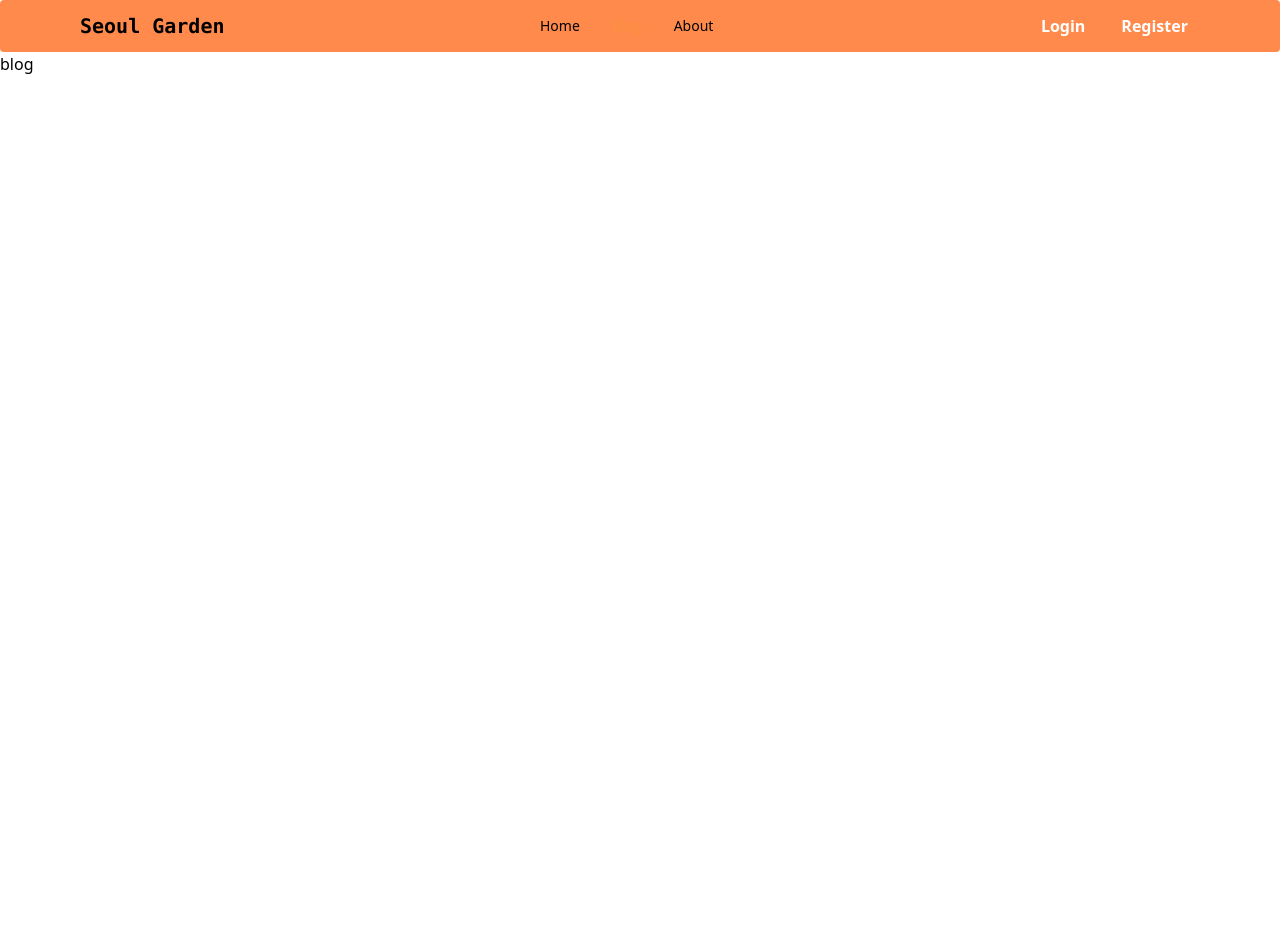
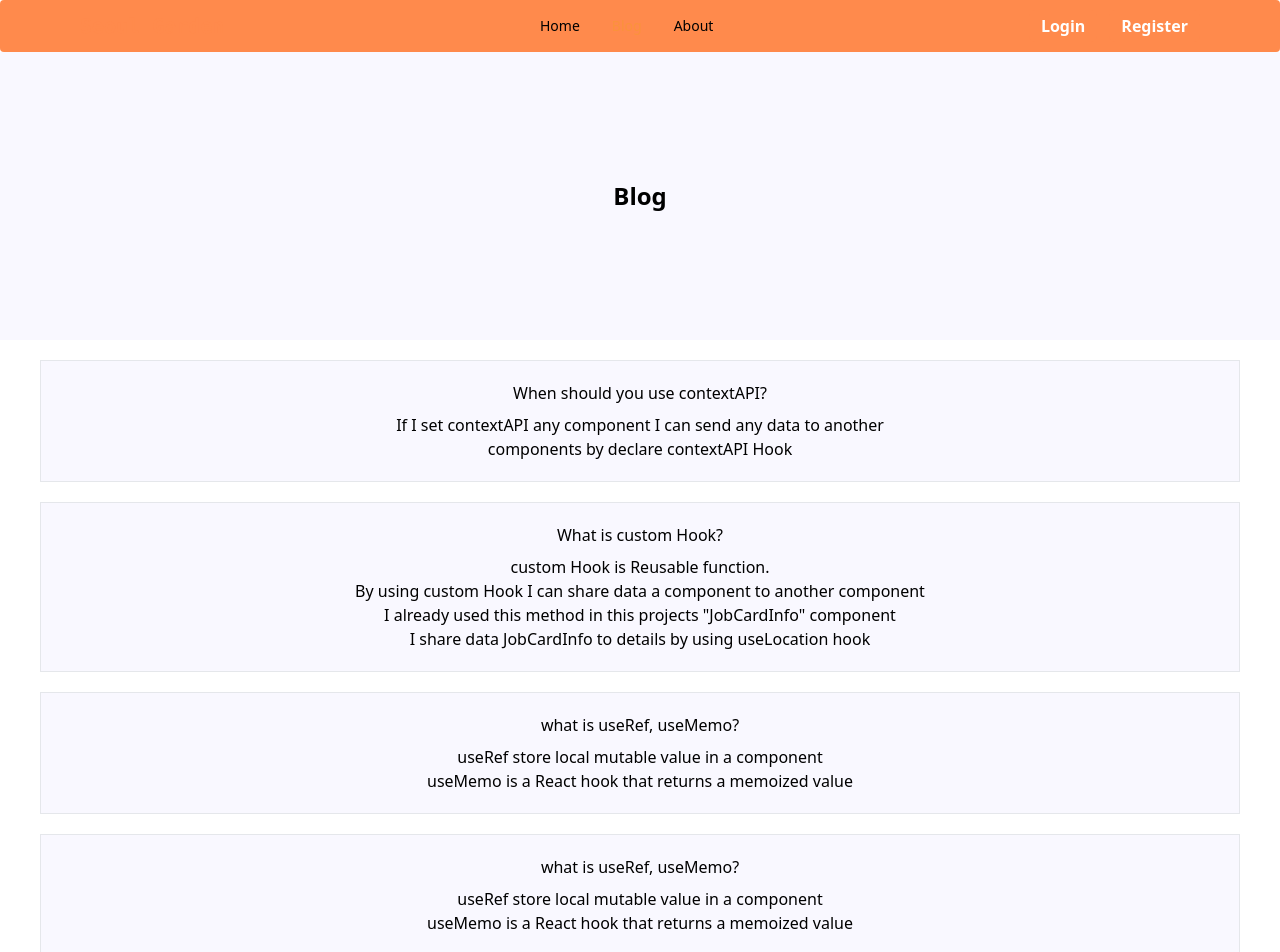
Before and after one commit to FAHIMXGG/Chef-clint, a React (Vite) app: page /blog in a window 1280 px wide. Shown: the top 952 px of the page. Before the commit the page ends 800 px from the top, so only its background shows below. Built offline with nearby package versions, Linux system fonts and the light colour scheme; no server answers.

Commit message:
design end error

```diff
--- a/src/Home/Chef/ChefCard/ChefCard.jsx
+++ b/src/Home/Chef/ChefCard/ChefCard.jsx
@@ -22,7 +22,7 @@
                             src={chef_picture}
                             alt="Bonnie image"
                         />
-                        <h5 className="mb-1 text-xl font-medium text-gray-900 dark:text-white">
+                        <h5 className="mb-1 text-xl font-medium font-mono dark:text-white text-orange-400">
                             {name}
                         </h5>
                         <span className="text-sm text-gray-500 dark:text-gray-400">
@@ -39,7 +39,7 @@
 
                             <Link
                                 to={`/chef/${_id}`}
-                                className="inline-flex items-center rounded-lg border border-gray-300 bg-white py-2 px-4 text-center text-sm font-medium text-gray-900 hover:bg-gray-100 focus:outline-none focus:ring-4 focus:ring-gray-200 dark:border-gray-600 dark:bg-gray-800 dark:text-white dark:hover:border-gray-700 dark:hover:bg-gray-700 dark:focus:ring-gray-700"
+                                className="inline-flex items-center rounded-lg border border-orange-400 bg-white py-2 px-4 text-center text-sm font-medium text-gray-900 hover:bg-gray-100 focus:outline-none focus:ring-4 focus:ring-gray-200 dark:border-gray-600 dark:bg-gray-800 dark:text-white dark:hover:border-gray-700 dark:hover:bg-gray-700 dark:focus:ring-gray-700"
                             >
                                 View Recipes
                             </Link>
--- a/src/Home/Slider/Slider.jsx
+++ b/src/Home/Slider/Slider.jsx
@@ -11,19 +11,19 @@
                     <div className="flex h-full items-center justify-center bg-[url('https://cdn.discordapp.com/attachments/1094651413235253289/1102623982911504454/190130-korean-fried-chicken-horizontal-041-1549304734.png')] bg-cover dark:bg-gray-700 dark:text-white ">
                         <div className=''>
                             <h1 className='text-black text-2xl md:text-4xl font-bold  st'>Korean Fried Chicken</h1> <br />
-                            <center><Link to="/chef/0282e0e58a5c404fbd15261f11c2ab6a"><Button className='bg-orange-500 border-white border-2 hover:bg-orange-900'>Explore!</Button></Link></center>
+                            <center><Link to="/chef/0282e0e58a5c404fbd15261f11c2ab6a"><Button className='bg-orange-400 border-white border-2 hover:bg-orange-900'>Explore!</Button></Link></center>
                         </div>
                     </div>
                     <div className="flex h-full items-center justify-center bg-[url('https://cdn.discordapp.com/attachments/1094651413235253289/1102628606573822064/Crispy-Korean-Fried-Chicken-Wings-4.jpg')] bg-cover dark:bg-gray-700 dark:text-white ">
                         <div>
                             <h1 className='text-black text-2xl md:text-4xl font-bold st'>Korean Fried Chicken Wings</h1> <br />
-                            <center><Link to="/chef/0282e0e58a5c404fbd15261f11c2ab55"><Button className='bg-orange-500 border-white border-2 hover:bg-orange-900'>Explore!</Button></Link></center>
+                            <center><Link to="/chef/0282e0e58a5c404fbd15261f11c2ab55"><Button className='bg-orange-400 border-white border-2 hover:bg-orange-900'>Explore!</Button></Link></center>
                         </div>
                     </div>
                     <div className="flex h-full items-center justify-center bg-[url('https://cdn.discordapp.com/attachments/1094651413235253289/1102628812405100654/maxresdefault.jpg')] bg-cover dark:bg-gray-700 dark:text-white">
                         <div>
                             <h1 className='text-black text-2xl md:text-4xl font-bold st'>Korean Beef Bulgogi</h1> <br />
-                            <center><Link to="/chef/0282e0e58a5c404fbd15261f11c2ab33"><Button className='bg-orange-500 border-white border-2 hover:bg-orange-900'>Explore!</Button></Link></center>
+                            <center><Link to="/chef/0282e0e58a5c404fbd15261f11c2ab33"><Button className='bg-orange-400 border-white border-2 hover:bg-orange-900'>Explore!</Button></Link></center>
                         </div>
                     </div>
                 </Carousel>
--- a/src/Shared/NavBar/NavBar.jsx
+++ b/src/Shared/NavBar/NavBar.jsx
@@ -22,7 +22,7 @@
             >
                 <Navbar.Brand href="https://github.com/FAHIMXGG">
 
-                    <span className="self-center whitespace-nowrap text-xl font-semibold dark:text-white md:ml-16  font-mono">
+                    <span className="self-center whitespace-nowrap text-xl font-semibold dark:text-white md:ml-16  font-mono text-orange-400">
                         Seoul Garden
                     </span>
                 </Navbar.Brand>
--- a/src/page/About/About.jsx
+++ b/src/page/About/About.jsx
@@ -1,9 +1,18 @@
 import React from 'react';
+import Footer from '../../Shared/NavBar/Footer/Footer';
 
 const About = () => {
     return (
         <div>
-
+            <main className="max-w-6xl mx-auto my-8 px-6 md:px-10 mt-32 mb-32">
+                <h1 className="text-3xl font-bold mb-4 text-center">About Our Restaurant</h1>
+                <p className="mb-4">Our restaurant has been serving delicious food to customers since 2010. We take pride in using fresh, locally-sourced ingredients to create our dishes.</p>
+                <p className="mb-4">Our menu features a wide range of options, from classic comfort food to innovative, modern cuisine. Whether you're in the mood for a juicy burger or a flavorful vegan dish, we have something for everyone.</p>
+                <p className="mb-4">We also offer catering services for events of all sizes. Our experienced chefs can create a custom menu tailored to your specific needs and preferences.</p>
+                <p className="mb-4">At our restaurant, we believe that food is more than just sustenance—it's a way to bring people together and create lasting memories. That's why we strive to provide not only delicious meals, but also a welcoming atmosphere and friendly service.</p>
+                <p className="mb-4">Thank you for considering our restaurant for your next dining experience. We look forward to serving you!</p>
+            </main>
+            <Footer></Footer>
         </div>
     );
 };
--- a/src/page/Blog/Blog.jsx
+++ b/src/page/Blog/Blog.jsx
@@ -1,9 +1,48 @@
 import React from 'react';
+import Footer from '../../Shared/NavBar/Footer/Footer';
 
 const Blog = () => {
     return (
         <div>
-            <h1>blog</h1>
+            <div className='mb-10'>
+            <div className='bg-[#F9F8FF] text-center mb-5'>
+                <h1 className='font-bold text-2xl py-32'>Blog</h1>
+            </div>
+            <div className='px-10'>
+                <div className='border text-center bg-[#F9F8FF] p-5'>
+                    <h1 className='mb-2'>When should you use contextAPI?</h1>
+                    <p>If I set contextAPI any component I can send any data to another <br />  components by declare contextAPI Hook</p>
+                </div>
+            </div>
+            <div className='px-10 mt-5'>
+                <div className='border text-center bg-[#F9F8FF] p-5'>
+                    <h1 className='mb-2'>What is custom Hook?</h1>
+                    <p>custom Hook is Reusable function. <br />
+                    By using custom Hook I can share data a component to another component <br />
+                    I already used this method in this projects "JobCardInfo" component <br />
+                    I share data JobCardInfo to details by using useLocation hook
+                    </p>
+                </div>
+            </div>
+            <div className='px-10 mt-5'>
+                <div className='border text-center bg-[#F9F8FF] p-5'>
+                    <h1 className='mb-2'>what is useRef, useMemo?</h1>
+                    <p>useRef store local mutable value in a component <br />
+                    useMemo is a React hook that returns a memoized value
+                    </p>
+                </div>
+            </div>
+            <div className='px-10 mt-5'>
+                <div className='border text-center bg-[#F9F8FF] p-5'>
+                    <h1 className='mb-2'>what is useRef, useMemo?</h1>
+                    <p>useRef store local mutable value in a component <br />
+                    useMemo is a React hook that returns a memoized value
+                    </p>
+                </div>
+            </div>
+
+        </div>
+            <Footer></Footer>
         </div>
     );
 };
--- a/src/page/ChefInfo/Info/Info.jsx
+++ b/src/page/ChefInfo/Info/Info.jsx
@@ -40,7 +40,7 @@
                     </span>
                 </div>
             </div>
-            <div>
+            <div className='bg-orange-300'>
                 {
                     recipe_info.map(rec => <Recipe
                         key={rec.rec_id}
```
Also changed, not shown: src/page/login/Login/Login.jsx (+11 -6 lines), src/page/login/reg/Reg.jsx (+34 -12 lines), src/page/ChefInfo/Info/Recipe/Recipe.jsx (line endings or trailing spaces).
